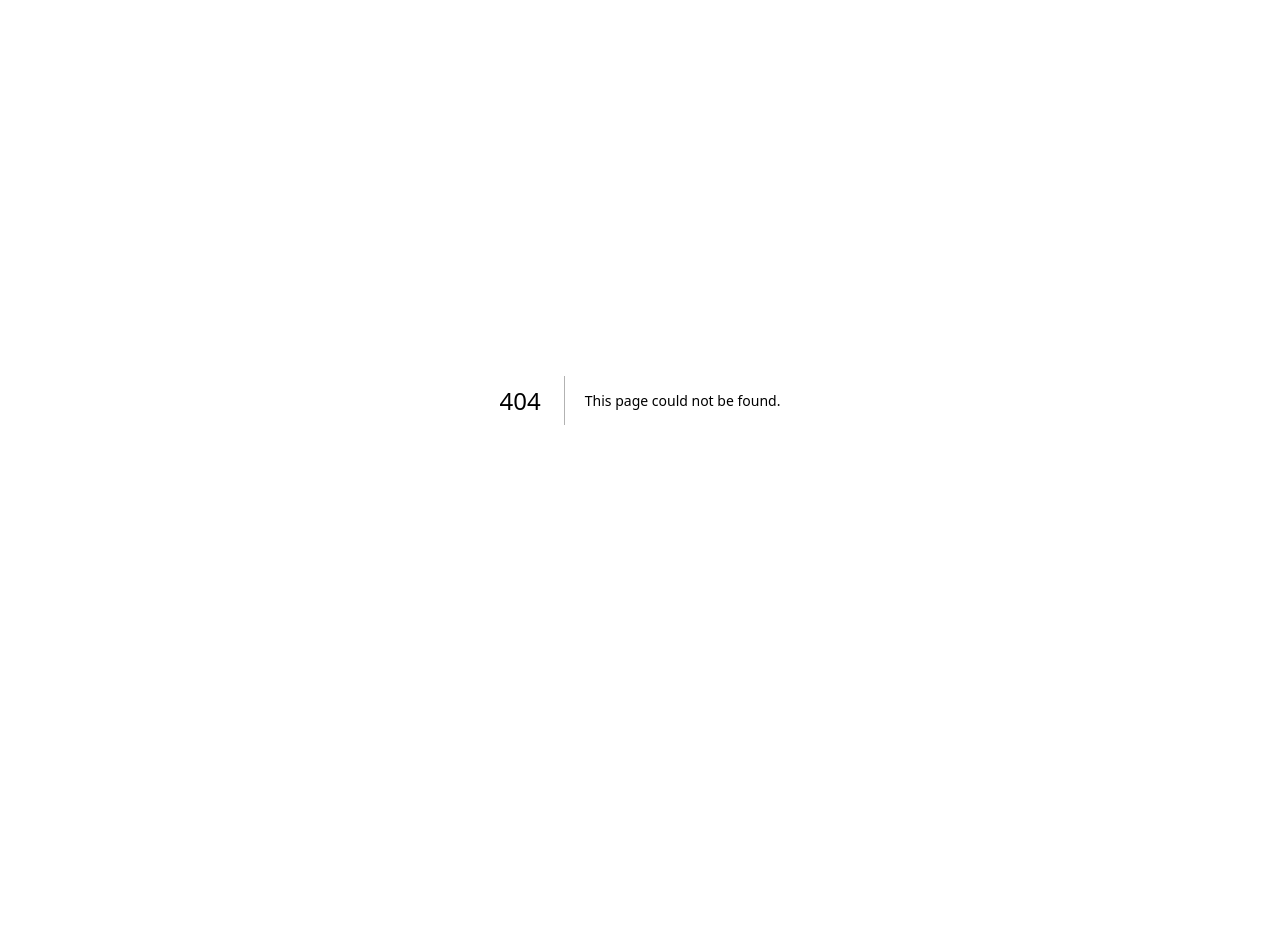
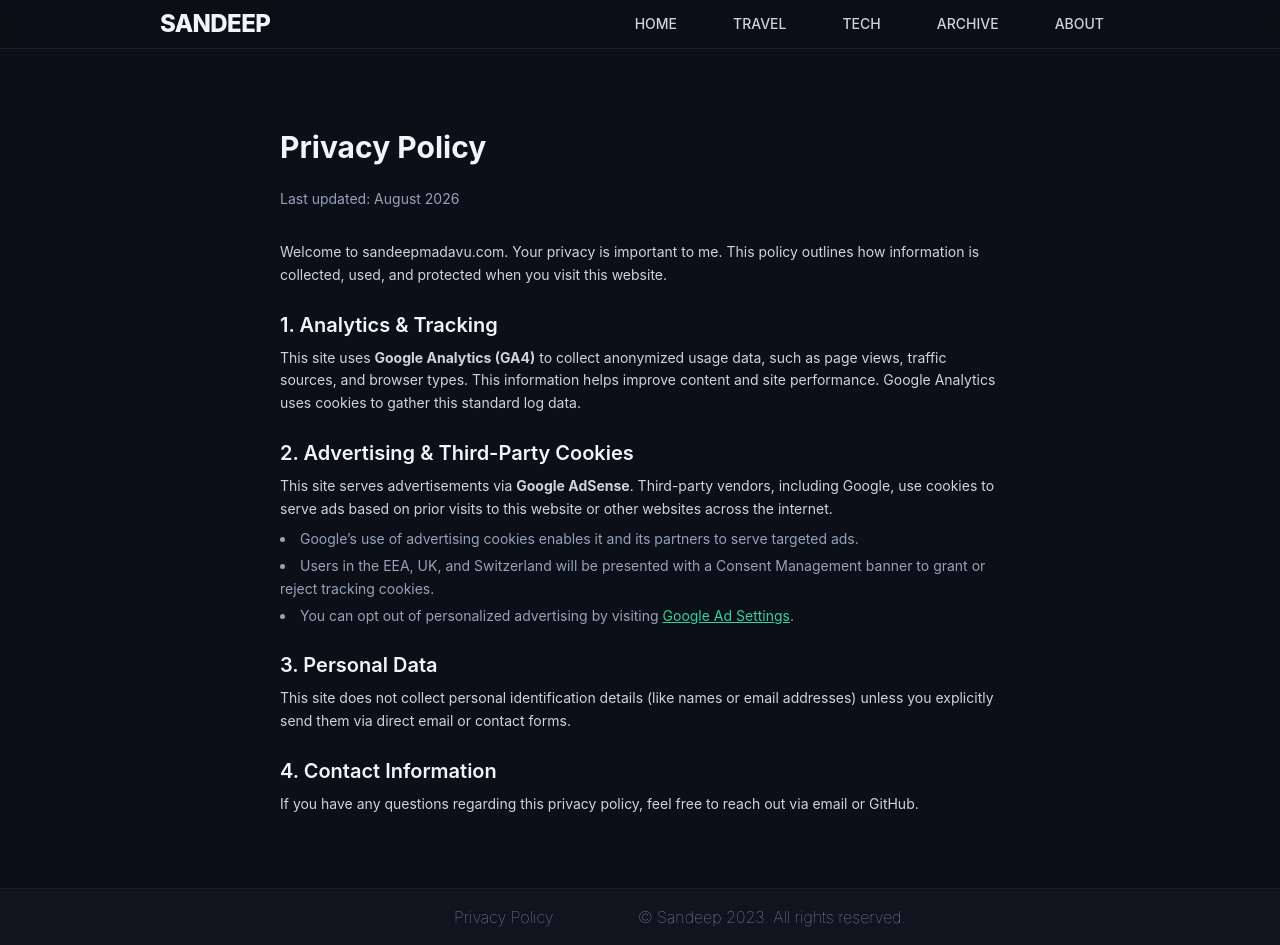
Before and after one commit to sandeepap11/profile-next, a Next.js app: page /privacy in a window 1280 px wide. Before the commit this address had no page. Before the commit the page ends 800 px from the top, so only its background shows below. Built offline with nearby package versions, Linux system fonts and the light colour scheme.

Commit message:
privacy page

```diff
--- a/src/pages/layouts/Footer.js
+++ b/src/pages/layouts/Footer.js
@@ -1,4 +1,5 @@
 import React from "react";
+import Link from "next/link";
 import { Container, Row } from "react-bootstrap";
 
 const Footer = () => {
@@ -7,6 +8,12 @@ const Footer = () => {
       <Container>
         <Row>
           <p className="text-base font-thin text-[rgb(var(--text-muted))]">
+            <Link
+              href="/privacy"
+              className="mx-20 text-[rgb(var(--text-muted))] hover:text-[rgb(var(--accent-mint))]"
+            >
+              Privacy Policy
+            </Link>{" "}
             © Sandeep {new Date().getFullYear()}. All rights reserved.
           </p>
         </Row>
--- /dev/null
+++ b/src/pages/privacy.js
@@ -0,0 +1,98 @@
+import Head from "next/head";
+import MainLayout from "./layouts/MainLayout";
+
+export default function PrivacyPolicy() {
+  return (
+    <MainLayout>
+      <Head>
+        <title>Privacy Policy | Sandeep</title>
+        <meta
+          name="description"
+          content="Privacy policy and cookie usage guidelines for sandeepmadavu.com."
+        />
+      </Head>
+      <main className="max-w-3xl mx-auto px-6 py-12 text-slate-300">
+        <h1 className="text-3xl font-bold text-slate-100 mb-6">
+          Privacy Policy
+        </h1>
+        <p className="text-sm text-slate-400 mb-8">Last updated: August 2026</p>
+
+        <section className="space-y-6 text-sm leading-relaxed">
+          <p>
+            Welcome to sandeepmadavu.com. Your privacy is important to me. This
+            policy outlines how information is collected, used, and protected
+            when you visit this website.
+          </p>
+
+          <div>
+            <h2 className="text-xl font-semibold text-slate-100 mb-2">
+              1. Analytics & Tracking
+            </h2>
+            <p>
+              This site uses <strong>Google Analytics (GA4)</strong> to collect
+              anonymized usage data, such as page views, traffic sources, and
+              browser types. This information helps improve content and site
+              performance. Google Analytics uses cookies to gather this standard
+              log data.
+            </p>
+          </div>
+
+          <div>
+            <h2 className="text-xl font-semibold text-slate-100 mb-2">
+              2. Advertising & Third-Party Cookies
+            </h2>
+            <p>
+              This site serves advertisements via{" "}
+              <strong>Google AdSense</strong>. Third-party vendors, including
+              Google, use cookies to serve ads based on prior visits to this
+              website or other websites across the internet.
+            </p>
+            <ul className="list-disc list-inside mt-2 space-y-1 text-slate-400">
+              <li>
+                Google’s use of advertising cookies enables it and its partners
+                to serve targeted ads.
+              </li>
+              <li>
+                Users in the EEA, UK, and Switzerland will be presented with a
+                Consent Management banner to grant or reject tracking cookies.
+              </li>
+              <li>
+                You can opt out of personalized advertising by visiting{" "}
+                <a
+                  href="https://www.google.com/settings/ads"
+                  target="_blank"
+                  rel="noopener noreferrer"
+                  className="text-emerald-400 underline"
+                >
+                  Google Ad Settings
+                </a>
+                .
+              </li>
+            </ul>
+          </div>
+
+          <div>
+            <h2 className="text-xl font-semibold text-slate-100 mb-2">
+              3. Personal Data
+            </h2>
+            <p>
+              This site does not collect personal identification details (like
+              names or email addresses) unless you explicitly send them via
+              direct email or contact forms.
+            </p>
+          </div>
+
+          <div>
+            <h2 className="text-xl font-semibold text-slate-100 mb-2">
+              4. Contact Information
+            </h2>
+            <p>
+              If you have any questions regarding this privacy policy, feel free
+              to reach out via email or GitHub.
+            </p>
+          </div>
+        </section>
+      </main>
+    </MainLayout>
+  );
+}
```
